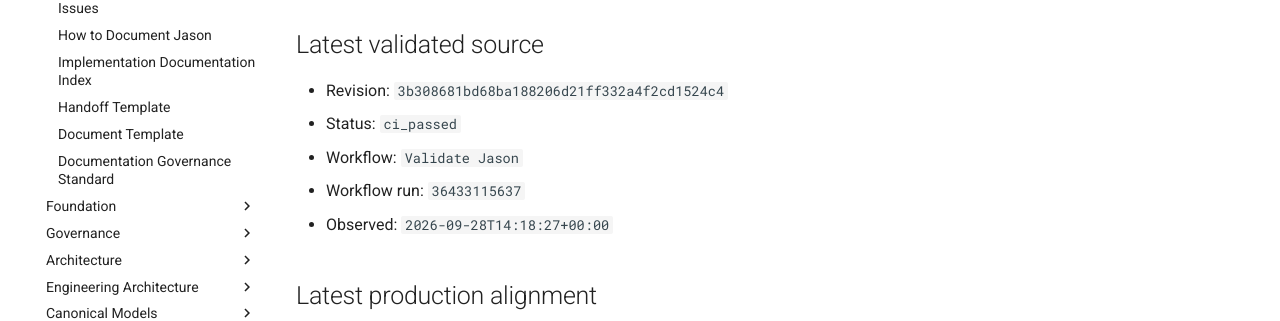
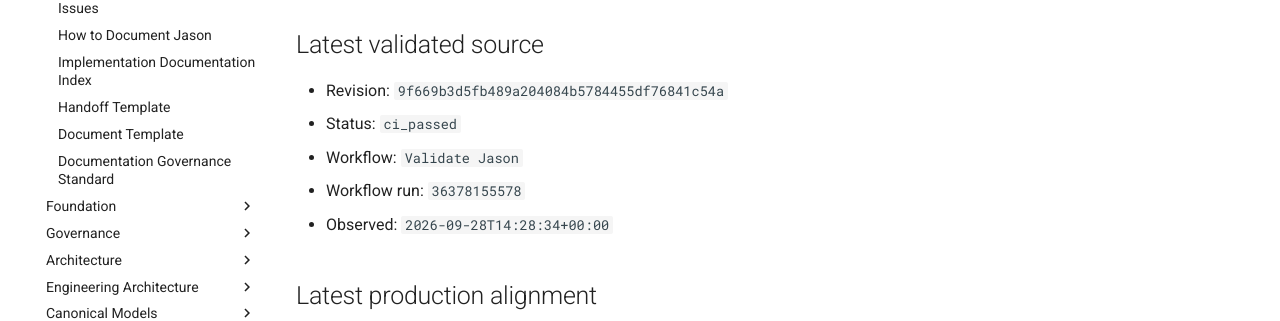
Before and after one commit to al-teamaot-com/jason, an MkDocs documentation site: the page built from docs/control/AUTOMATED-CHANGE-STATE.md, in a window 1280 px wide and 1163 px high. Shown: the part 337-658 px from the top of the window. Built offline with MkDocs 1.6.1 and Material for MkDocs 9.7.7, drawn with Linux system fonts in a browser that asks for light colours; comment, search, counter and statistics services are not loaded.

Commit message:
Reconcile automated documentation state for 9f669b3d5fb4

```diff
--- a/docs/control/AUTOMATED-CHANGE-STATE.md
+++ b/docs/control/AUTOMATED-CHANGE-STATE.md
@@ -8,11 +8,11 @@
 
 ## Latest validated source
 
-- Revision: `3b308681bd68ba188206d21ff332a4f2cd1524c4`
+- Revision: `9f669b3d5fb489a204084b5784455df76841c54a`
 - Status: `ci_passed`
 - Workflow: `Validate Jason`
-- Workflow run: `36433115637`
-- Observed: `2026-09-28T14:18:27+00:00`
+- Workflow run: `36378155578`
+- Observed: `2026-09-28T14:28:34+00:00`
 
 ## Latest production alignment
 
```
Also changed, not shown: docs/control/AUTOMATED-CHANGE-STATE.json (+4 -4 lines).
